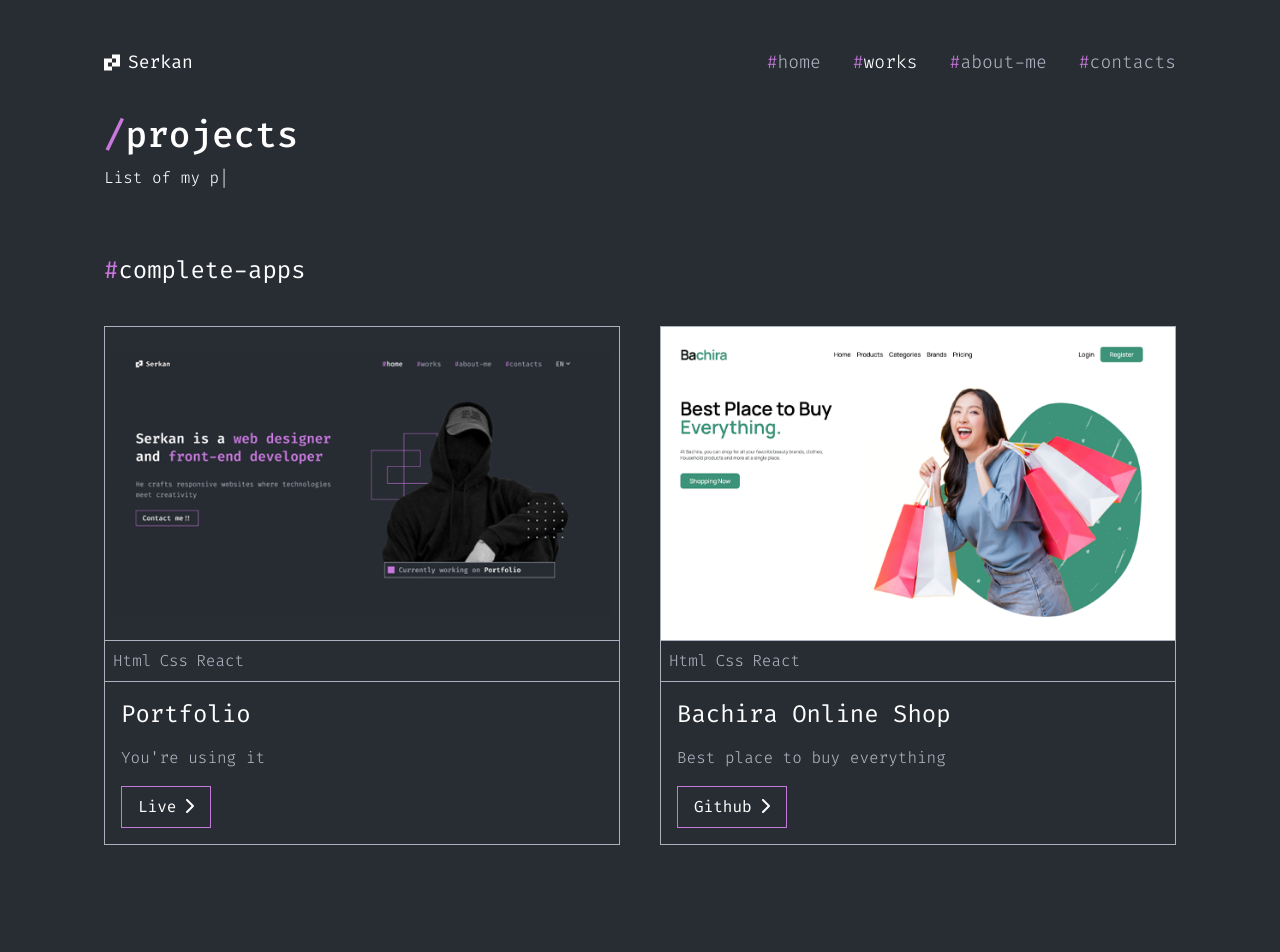
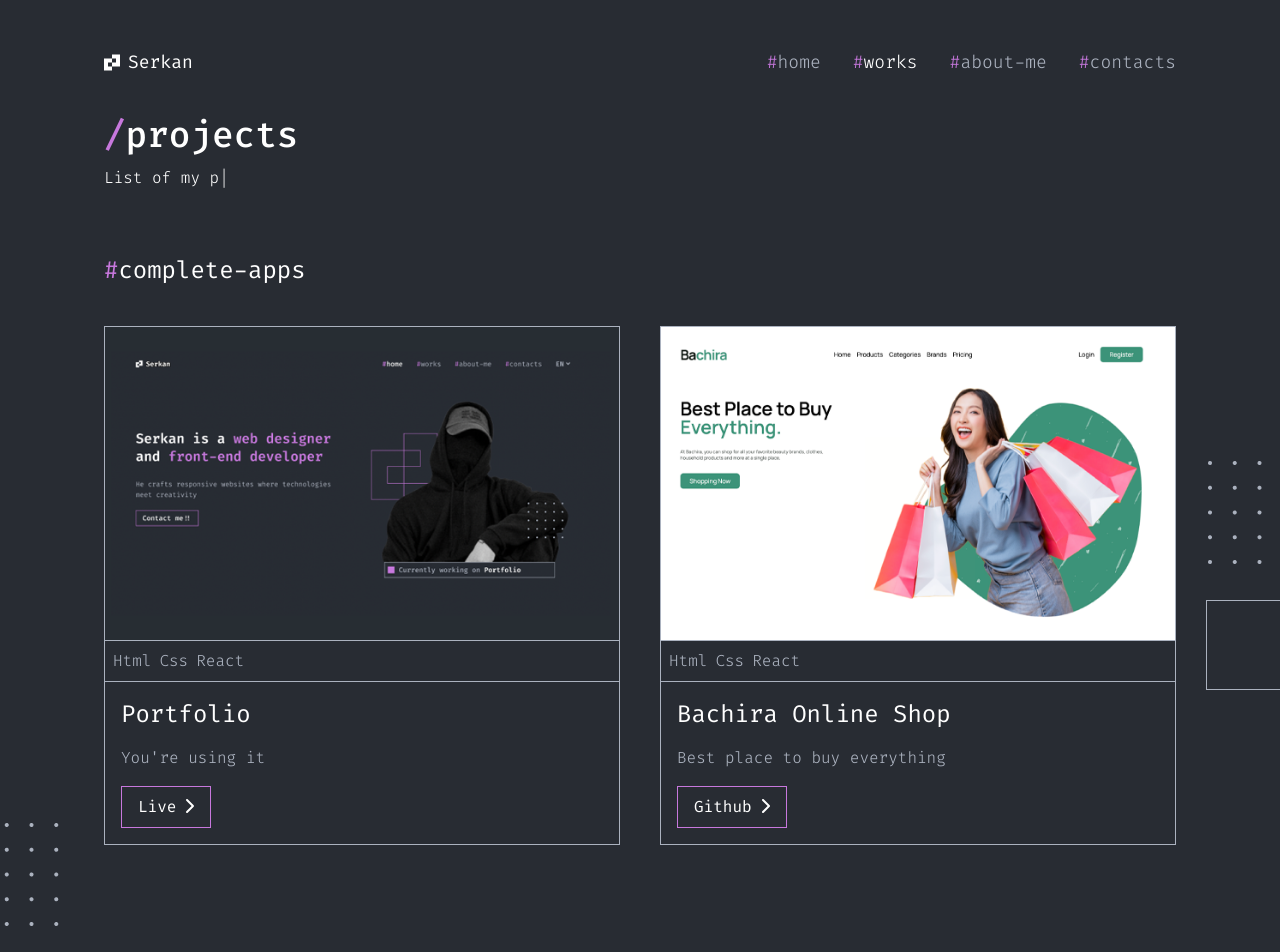
Before and after one commit to serkanursavas/portfolio, a React (Vite) app: page /works in a window 1280 px wide. Shown: the top 952 px of the page. Built offline with nearby package versions, Linux system fonts and the light colour scheme.

Commit message:
resizing home page for desktop

```diff
--- a/src/components/UI/Background.jsx
+++ b/src/components/UI/Background.jsx
@@ -5,21 +5,21 @@ import dots36 from '../../assets/dots36.png'
 const Background = () => {
   return (
     <div className="hidden sm:block">
-      <div className="absolute -right-9 top-[700px] w-[90px] h-[90px] border border-grey"></div>
+      <div className="absolute -right-9 lg:-right-4 top-[700px] lg:top-[600px] w-[90px] h-[90px] border border-grey"></div>
       <img
-        className="max-[375px]:hidden w-[60px] absolute -left-[30px] top-[1050px]"
+        className="max-[375px]:hidden w-[60px] lg:w-[110px] absolute -left-[30px] lg:-left-[55px] top-[1050px]"
         src={dots28}
         alt="dots28"
       />
-      <div className="max-[375px]:hidden absolute -right-[90px] top-[1200px] w-[130px] h-[130px] border border-grey"></div>
-      <div className="max-[375px]:hidden absolute -left-[55px] top-[2320px] w-[90px] h-[90px] border border-grey"></div>
+      <div className="max-[375px]:hidden absolute -right-[90px] top-[1200px] lg:top-[1150px] lg:w-[140px] w-[130px] h-[130px] border border-grey"></div>
+      <div className="max-[375px]:hidden absolute -left-[55px] lg:-left-[30px] top-[2320px] lg:top-[2170px] w-[90px] lg:h-[150px] h-[90px] border border-grey"></div>
       <img
-        className="max-[375px]:hidden  absolute -right-2 bottom-[450px] w-[60px]"
+        className="max-[375px]:hidden absolute -right-2 bottom-[450px] lg:bottom-[650px] w-[60px] lg:w-[80px]"
         src={dots31}
         alt="dots31"
       />
       <img
-        className="max-[375px]:hidden  absolute -left-3 bottom-12 w-[60px]"
+        className="max-[375px]:hidden  absolute -left-5 bottom-12 lg:bottom-72 w-[60px] lg:w-[80px]"
         src={dots31}
         alt="dots31"
       />
--- a/src/pages/Home.jsx
+++ b/src/pages/Home.jsx
@@ -20,7 +20,7 @@ import Background from '../components/UI/Background'
 const Home = () => {
   return (
     <div className="w-full">
-      <div className="sm:grid sm:grid-cols-2 sm:gap-4 sm:mt-8 sm:items-center">
+      <div className="sm:grid sm:grid-cols-2 sm:gap-4 sm:mt-8 sm:items-center lg:gap-24">
         <div className="mt-8 text-white text-[36px] space-y-6 font-medium">
           Serkan is a <span className="text-primary">web designer</span> and
           <span className="text-primary"> front-end developer</span>
@@ -34,19 +34,19 @@ const Home = () => {
           </div>
         </div>
         <div>
-          <div className="mt-16 sm:mt-4 block relative w-full">
+          <div className="mt-16 sm:mt-4 block relative w-full  lg:px-12">
             <img
               className="relative top-0 w-full z-10 "
               src={anonymous}
               alt="anon"
             />
             <img
-              className="absolute top-[85px] left-1 z-0 sm:w-[120px] sm:top-[150px] sm:left-4"
+              className="absolute top-[85px] left-1 z-0 sm:w-[120px] sm:top-[150px] sm:left-4 lg:top-[110px]"
               src={logo}
               alt="logo"
             />
             <img
-              className="absolute top-[200px] right-4 z-20 sm:w-[80px] sm:top-[250px]"
+              className="absolute top-[200px] right-4 z-20 sm:w-[80px] sm:top-[250px] lg:top-[200px] lg:right-[80px]"
               src={dots}
               alt="dots"
             />
@@ -60,7 +60,7 @@ const Home = () => {
         </div>
       </div>
 
-      <div className="hidden sm:block relative z-20 text-2xl text-white mt-24 mx-auto p-8 border border-grey w-fit">
+      <div className="hidden sm:block relative z-20 text-2xl lg:text-xl text-white mt-24 mx-auto p-8 border border-grey w-fit">
         <p>Lorem ipsum, dolor sit amet consectetur adipisicing.</p>
         <div className="absolute -top-5 left-5 bg-background w-[39px] h-[39px] z-10">
           <p className="absolute top-6 left-0 text-[64px] text-grey ">“</p>
@@ -68,7 +68,9 @@ const Home = () => {
         <div className="absolute -bottom-5 right-5 bg-background w-[39px] h-[39px] z-10">
           <p className="absolute top-6 left-0 text-[64px] text-grey">“</p>
         </div>
-        <p className="absolute p-4 border border-grey -right-[1px] -bottom-[66px]">Anonymous</p>
+        <p className="absolute p-4 border border-grey -right-[1px] -bottom-[66px] lg:-bottom-[62px] font-light">
+          Anonymous
+        </p>
       </div>
 
       {/* Projects */}
@@ -239,7 +241,9 @@ const Home = () => {
           </div>
         </div>
       </div>
-      <Background />
+      <div className="lg:hidden">
+        <Background />
+      </div>
     </div>
   )
 }
--- a/src/pages/Layout.jsx
+++ b/src/pages/Layout.jsx
@@ -5,6 +5,7 @@ import LayoutCard from '../components/UI/LayoutCard'
 import Header from '../components/Header'
 import MainNavigation from '../components/MainNavigation'
 import Footer from '../components/Footer'
+import Background from '../components/UI/Background'
 
 const Layout = () => {
   const [isOpen, setIsOpen] = useState(false)
@@ -14,7 +15,7 @@ const Layout = () => {
   }
 
   return (
-    <>
+    <div className="relative overflow-hidden">
       <LayoutCard>
         <Header
           toggleMenu={toggleMenu}
@@ -30,9 +31,11 @@ const Layout = () => {
 
         {!isOpen && <Outlet />}
       </LayoutCard>
-
+      <div className="hidden lg:block">
+        <Background />
+      </div>
       {!isOpen && <Footer />}
-    </>
+    </div>
   )
 }
 
```
